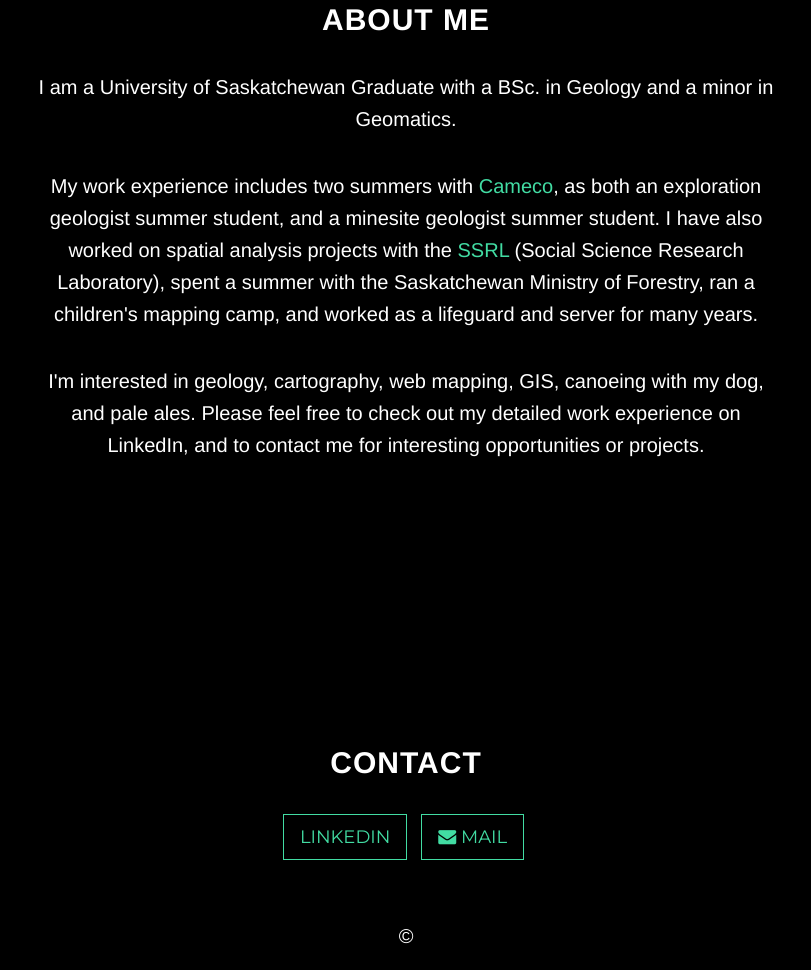
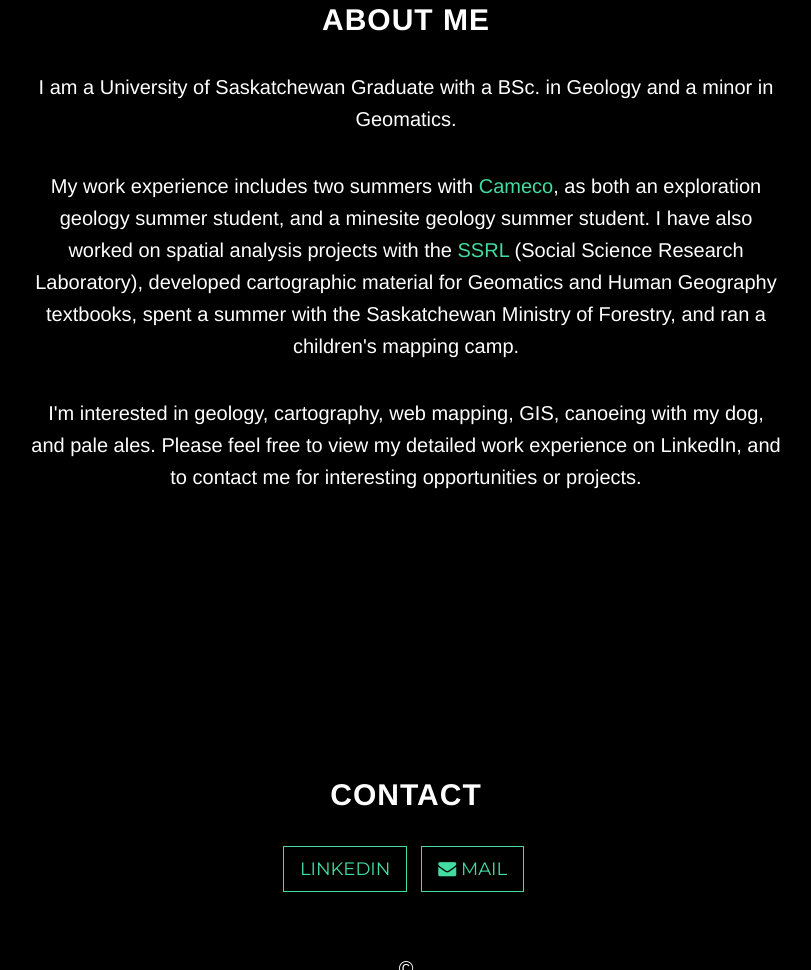
Before and after one commit to kelseybates/kelseybates.github.io, a plain HTML site: page index.html in a window 1280 px wide. Shown: the part 1047-2017 px from the top of the page, without its empty margins (234-1045 px from the left). Drawn offline with Linux system fonts and the light colour scheme; some packages are replaced by stand-ins of ours.

Commit message:
Changed wording in about me paragraph

```diff
--- a/index.html
+++ b/index.html
@@ -91,8 +91,8 @@
             <div class="col-lg-8 col-lg-offset-2">
                 <h2>About Me</h2>
                 <p>I am a University of Saskatchewan Graduate with a BSc. in Geology and a minor in Geomatics.</p>
-                <p>My work experience includes two summers with <a href="https://www.cameco.com/">Cameco</a>, as both an exploration geologist summer student, and a minesite geologist summer student. I have also worked on spatial analysis projects with the <a href="http://ssrl.usask.ca/">SSRL </a>(Social Science Research Laboratory), spent a summer with the Saskatchewan Ministry of Forestry, ran a children's mapping camp, and worked as a lifeguard and server for many years.</p>
-                <p>I'm interested in geology, cartography, web mapping, GIS, canoeing with my dog, and pale ales. Please feel free to check out my detailed work experience on LinkedIn, and to contact me for interesting opportunities or projects. </p>
+                <p>My work experience includes two summers with <a href="https://www.cameco.com/">Cameco</a>, as both an exploration geology summer student, and a minesite geology summer student. I have also worked on spatial analysis projects with the <a href="http://ssrl.usask.ca/">SSRL </a>(Social Science Research Laboratory), developed cartographic material for Geomatics and Human Geography textbooks, spent a summer with the Saskatchewan Ministry of Forestry, and ran a children's mapping camp.</p>
+                <p>I'm interested in geology, cartography, web mapping, GIS, canoeing with my dog, and pale ales. Please feel free to view my detailed work experience on LinkedIn, and to contact me for interesting opportunities or projects. </p>
             </div>
         </div>
     </section>
```
